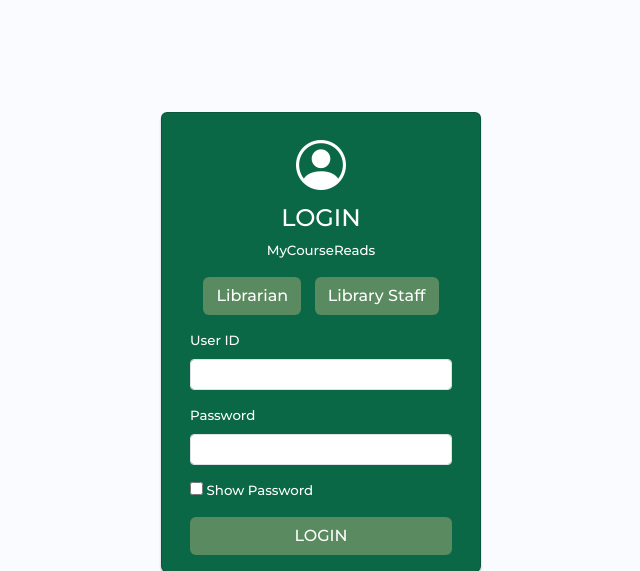
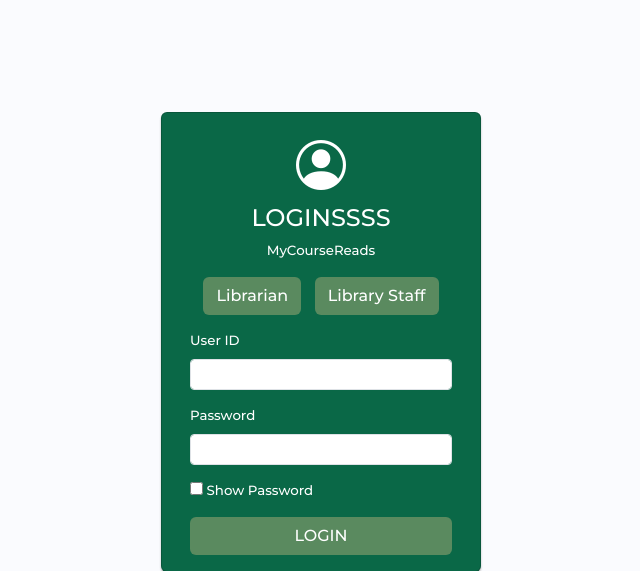
Before and after one commit to chael412/mycoursereads, a PHP site: page /adminlogin.php in a window 1280 px wide. Shown: the top 571 px of the page, without its empty margins (319-959 px from the left). Run offline with PHP 8.4, Linux system fonts and the light colour scheme.

Commit message:
ASDADADAD

```diff
--- a/adminlogin.php
+++ b/adminlogin.php
@@ -47,7 +47,7 @@
                         <div class="col text-center">
                             <i class="bi-10x bi-person-circle" style="font-size: 50px;"></i>
                         </div>
-                        <h4 class="card-title text-center">LOGIN</h4>
+                        <h4 class="card-title text-center">LOGINSSSS</h4>
                         <p class="text-center fs-7">MyCourseReads</p>
                         <form method="post" action="">
                             <!-- User Type Buttons -->
```
